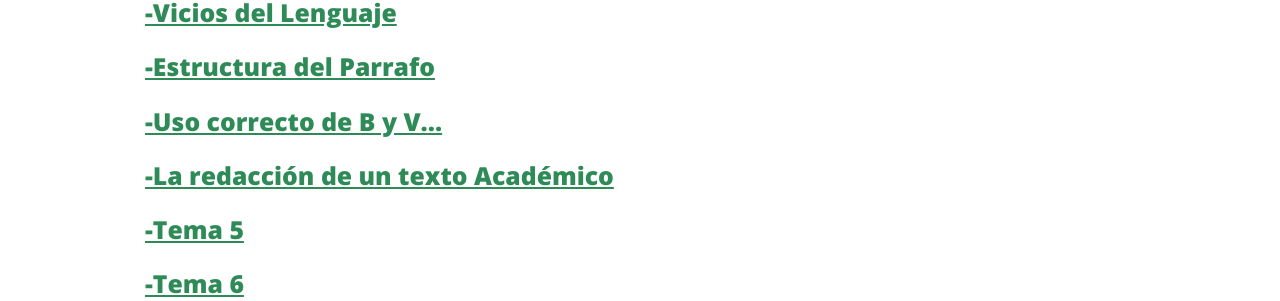
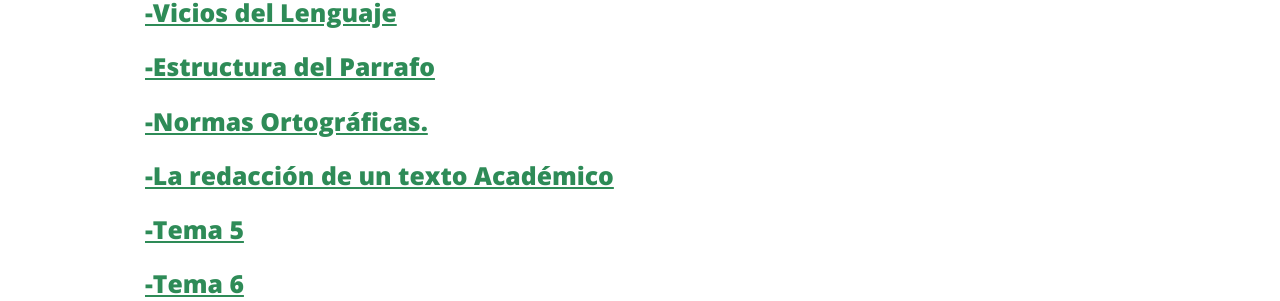
Before and after one commit to BlogdeLenguaje/BlogdeLenguaje.github.io, a Jekyll site: the page built from about.md, in a window 1280 px wide. Shown: the part 835-1136 px from the top of the page. Built offline with Jekyll 4.4.1, drawn with Linux system fonts in a browser that asks for light colours; nearby versions of some CDN libraries.

Commit message:
Update about.md

```diff
--- a/about.md
+++ b/about.md
@@ -26,7 +26,7 @@ title: Temas propuestos
 <h4>Dele click para ver el tema</h4><br>
  <h4><a href="https://blogdelenguaje.github.io/blog/ViciosdelLenguaje/">-Vicios del Lenguaje</a><br></h4>
   <h4><a href="https://blogdelenguaje.github.io/blog/EstructuradelParrafo/">-Estructura del Parrafo</a><br></h4>
-  <h4><a href="https://blogdelenguaje.github.io/blog/NormasOrtografica/">-Uso correcto de B y V...</a><br></h4>
+  <h4><a href="https://blogdelenguaje.github.io/blog/NormasOrtografica/">-Normas Ortográficas.</a><br></h4>
   <h4><a href="https://blogdelenguaje.github.io/blog/RedacciondeuntextoAcademico/">-La redacción de un texto Académico</a><br></h4>
   <h4><a href="https://blogdelenguaje.github.io/blog/tema5/">-Tema 5</a><br></h4>
   <h4><a href="https://blogdelenguaje.github.io/blog/tema6/">-Tema 6</a><br></h4>
```
